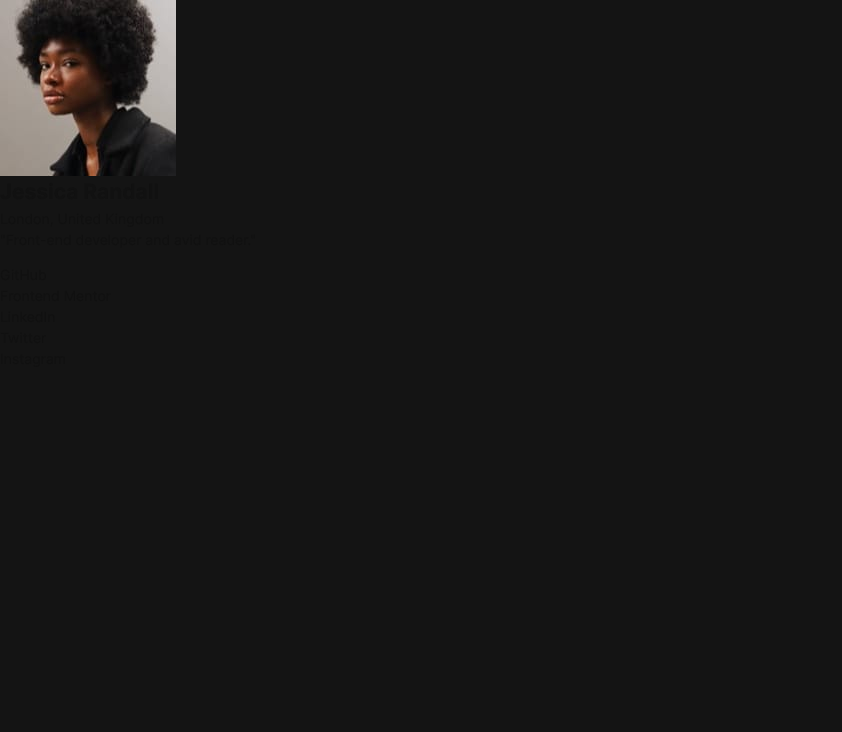
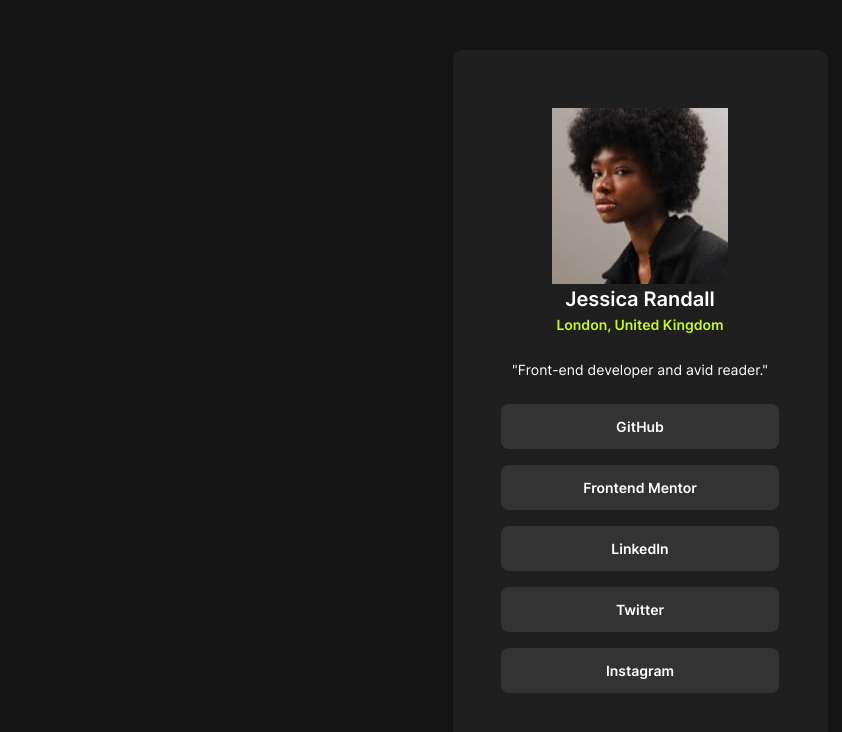
Before and after one commit to lucas-linhares/social-links-profile, a React (Vite) app: page / in a window 1280 px wide. Shown: the top 732 px of the page, without its empty margins (0-842 px from the left). Built offline with nearby package versions, Linux system fonts and the light colour scheme.

Commit message:
style: adiciona a estilização dos componentes ProfileCard e SocialLinks
Foi realizado toda a estilização dos elementos. Espaçamento, tamanho de fonte, cores e outras propriedas.

```diff
--- a/src/components/ProfileCard/ProfileCard.jsx
+++ b/src/components/ProfileCard/ProfileCard.jsx
@@ -1,3 +1,4 @@
+import styles from './ProfileCard.module.css'
 import avatar from '../../assets/images/avatar-jessica.jpeg'
 import SocialLink from '../SocialLink/SocialLink.jsx'
 
@@ -8,20 +9,22 @@ function ProfileCard() {
     return (
         <div>
             <main>
-                <section>
-                    <header>
+                <div className={styles.wrapper}>
+                    <section className={styles.sec}>
+                        <header className={styles.header}>
                             <figure>
-                            <img src={profileAvatar} alt='Avatar-profile'/>
+                                <img src={profileAvatar} alt='Avatar-profile' className={styles.header__avatar}/>
                             </figure>
-                        <div>
-                            <h1>Jessica Randall</h1>
-                            <p>London, United Kingdom</p>
+                            <div className={styles.header__content}>
+                                <h1 className={styles.header__mainTitle}>Jessica Randall</h1>
+                                <p className={styles.header__paragraph}>London, United Kingdom</p>
                             </div>
                         </header>
 
-                    <p>"Front-end developer and avid reader."</p>
+                        <p className={styles.sec__content}>"Front-end developer and avid reader."</p>
                         <SocialLink />
                     </section>
+                </div>
             </main>
         </div>
     )
--- a/src/components/ProfileCard/ProfileCard.module.css
+++ b/src/components/ProfileCard/ProfileCard.module.css
@@ -0,0 +1,41 @@
+.wrapper {
+    display: flex;
+    align-items: center;
+    justify-content: center;
+    width: 100vw;
+    height: 100vh;
+}
+
+.sec {
+    display: flex;
+    flex-direction: column;
+    align-items: center;
+    justify-content: center;
+    width: 88%;
+    height: 700px;
+    min-width: 330px;
+    max-width: 375px;
+    background-color: var(--color-grey-800);
+    border-radius: .625rem;
+    gap: 24px;
+}
+
+.header {
+    display: flex;
+    flex-direction: column;
+    align-items: center;
+}
+
+.header__content, .sec__content {
+    text-align: center;
+}
+
+.header__mainTitle {
+    font-size: 20px;
+    font-weight: 600;
+}
+
+.header__paragraph {
+    color: var(--color-green);
+    font-weight: 600;
+}
--- a/src/components/SocialLink/SocialLink.jsx
+++ b/src/components/SocialLink/SocialLink.jsx
@@ -1,3 +1,5 @@
+import styles from './SocialLink.module.css'
+
 function SocialLink() {
 
     const links = [
@@ -10,11 +12,11 @@ function SocialLink() {
 
     return (
         <nav>
-            <ul>
+            <ul className={styles.menu}>
                 {
                     links.map((link) =>
-                        <li key={link.label}>
-                            <a href={link.url} target="_blank" rel="noopener noreferrer">
+                        <li key={link.label} className={styles.menu__item}>
+                            <a href={link.url} target="_blank" rel="noopener noreferrer" className={styles.menu__link}>
                                 {link.label}
                             </a>
                         </li>
--- a/src/components/SocialLink/SocialLink.module.css
+++ b/src/components/SocialLink/SocialLink.module.css
@@ -0,0 +1,18 @@
+.menu {
+    display: flex;
+    flex-direction: column;
+    gap: 1rem;
+    margin: 0;
+}
+
+.menu__item {
+    text-align: center;
+    background-color: var(--color-grey-700);
+    border-radius: .5rem;
+}
+
+.menu__link {
+    display: block;
+    padding: .750rem 5.125rem;
+    font-weight: 600;
+}
--- a/src/styles/base.css
+++ b/src/styles/base.css
@@ -25,6 +25,7 @@
 body {
     font-family: "Inter", sans-serif;
     font-size: var(--font-size-paragraph);
+    color: var(--color-white);
     line-height: 1.5;
     background-color: var(--color-grey-900);
 }
```
Lines whose indentation alone changed are shown as unchanged.
